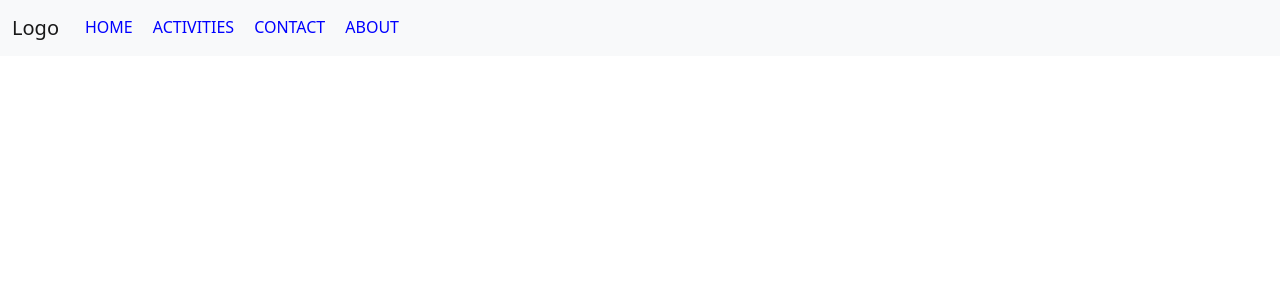
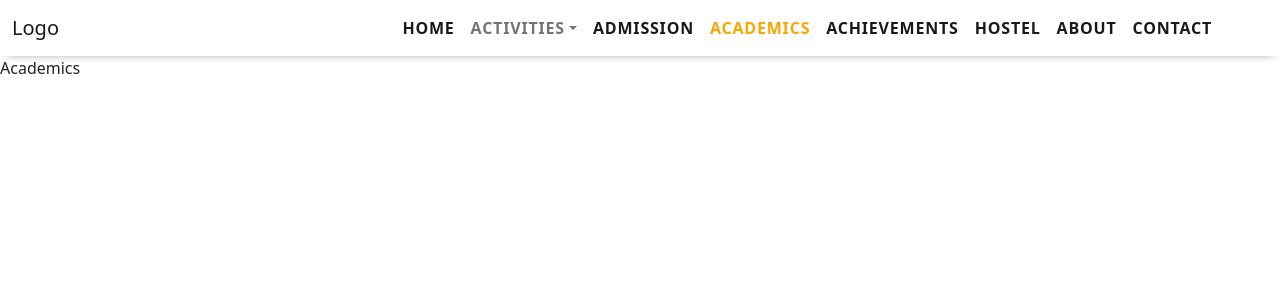
Before and after one commit to ManavJoshi111/KBV_Site, a React (Create React App) app: page /academics in a window 1280 px wide. Shown: the top 300 px of the page. Built offline with nearby package versions, Linux system fonts and the light colour scheme.

Commit message:
Add some Pages and drop down menu

```diff
--- a/src/App.js
+++ b/src/App.js
@@ -1,10 +1,16 @@
 import './CSS/App.css';
 import Navbar from './Components/Navbar';
-import { BrowserRouter as Router, Routes, Route, NavLink } from "react-router-dom";
-import Activities from './Components/Activities';
+import { BrowserRouter as Router, Routes, Route} from "react-router-dom";
+// import Activities from './Components/Activities';
 import Contact from './Components/Contact';
 import About from './Components/About';
 import Header from './Components/Header';
+import Admission from './Components/Admission';
+import Academics from './Components/Academics';
+import Achievements from './Components/Achievements';
+import Hostel from './Components/Hostel';
+import Acti_1 from './Components/Acti_1';
+import Acti_2 from './Components/Acti_2';
 
 function App() {
   return (
@@ -15,9 +21,18 @@ function App() {
     </div>
     <Routes>
         <Route exact path="/" element={<Header />} ></Route>
-        <Route exact path="/activites" element={<Activities />} ></Route>
-        <Route exact path="/contact" element={<Contact />} ></Route>
+        {/* <Route exact path="/activites" element={<Activities />} ></Route> */}
+        <Route exact path="/acti_1" element={<Acti_1/>} ></Route>
+        <Route exact path="/acti_2" element={<Acti_2/>} ></Route>
+
+
         <Route exact path="/about" element={<About />} ></Route>
+        <Route exact path="/admission" element={<Admission/>} ></Route>
+        <Route exact path="/academics" element={<Academics/>}></Route>
+        <Route exact path="/achievements" element={<Achievements/>}></Route>
+        <Route exact path="/contact" element={<Contact/>}></Route>
+        <Route exact path="/hostel" element={<Hostel/>}></Route>
+
     </Routes>
     </Router>
     </>
--- a/src/CSS/Navbar.css
+++ b/src/CSS/Navbar.css
@@ -1,32 +1,37 @@
-.nav-link {
-    display: inline-block;
-    position: relative;
-    padding-bottom: 5px;
-    transition: 0.1s;
-    color: #0000FF !important;
-    padding: 2px !important;
-    padding-bottom: 5px !important;
+nav {
+    box-shadow: 0 4px 10px -7px #777;
+  }
+
+  .logoimg{
+    height: 40px;
+  }
+
+  .nav-link {
+    text-transform: uppercase;
+    font-size: 16px;
+    letter-spacing: 0.8px;
+    font-weight: 600;
+  }
+
+  .nav-link:hover {
+    color:orange !important;
+  }
+
+  .active_class {
+    color: orange !important;
+  }
+
+.dropdown-item.active, .dropdown-item:active {
+    color: orange;
+    text-decoration: none;
+    background-color: rgb(194, 189, 180);
 }
 
-.nav-link:after {
-    content: '';
-    position: absolute;
-    width: 100%;
-    transform: scaleX(0);
-    height: 2px;
-    bottom: 0;
-    left: 0;
-    background-color: orange;
-    transform-origin: bottom right;
-    transition: transform 0.3s ease-out;
-}
-
-.nav-link:hover:after {
-    transform: scaleX(1);
-    transform-origin: bottom left;
-}
-
-.nav-link:active:after{
-    transform: scaleX(1);
-    transform-origin: bottom left;
-}
+  @media all and (min-width: 992px) {
+    .navbar .dropdown-menu-end{ right:0; left: auto;  }
+    .navbar .nav-item .dropdown-menu{  display:block; opacity: 0;  visibility: hidden; transition:.3s; margin-top:0;  }
+    .navbar .nav-item:hover .nav-link{ color:Orange;  }
+    .navbar .dropdown-menu.fade-down{ top:80%; transform: rotateX(-75deg); transform-origin: 0% 0%; }
+    .navbar .dropdown-menu.fade-up{ top:180%;  }
+    .navbar .nav-item:hover .dropdown-menu{ transition: .3s; opacity:1; visibility:visible; top:100%; transform: rotateX(0deg); }
+  }
--- /dev/null
+++ b/src/Components/Academics.jsx
@@ -0,0 +1,11 @@
+import React from 'react'
+
+const Academics = () => {
+  return (
+    <div>
+      Academics
+    </div>
+  )
+}
+
+export default Academics
--- /dev/null
+++ b/src/Components/Achievements.jsx
@@ -0,0 +1,11 @@
+import React from 'react'
+
+const Achievements = () => {
+  return (
+    <div>
+      Achievements
+    </div>
+  )
+}
+
+export default Achievements
--- /dev/null
+++ b/src/Components/Acti_1.jsx
@@ -0,0 +1,11 @@
+import React from 'react'
+
+const Acti_1 = () => {
+  return (
+    <div>
+      Activite 1
+    </div>
+  )
+}
+
+export default Acti_1
--- /dev/null
+++ b/src/Components/Acti_2.jsx
@@ -0,0 +1,11 @@
+import React from 'react'
+
+const Acti_2 = () => {
+  return (
+    <div>
+        Activiti 2
+    </div>
+  )
+}
+
+export default Acti_2
--- /dev/null
+++ b/src/Components/Admission.jsx
@@ -0,0 +1,9 @@
+import React from 'react'
+
+const Admission = () => {
+    return (
+        <div>Admission</div>
+    )
+}
+
+export default Admission;
--- /dev/null
+++ b/src/Components/Hostel.jsx
@@ -0,0 +1,11 @@
+import React from 'react'
+
+const Hostel = () => {
+  return (
+    <div>
+      Hostel
+    </div>
+  )
+}
+
+export default Hostel
--- a/src/Components/Navbar.jsx
+++ b/src/Components/Navbar.jsx
@@ -2,53 +2,110 @@ import React from 'react'
 import { NavLink } from 'react-router-dom';
 import "../CSS/Navbar.css";
 
+
 const Navbar = () => {
+//   const [Toggle, setToggle] = useState(false);
+//   console.log(Toggle);
   return (
     <>
-            <nav className="navbar navbar-expand-lg navbar-light bg-light">
+      <nav className="navbar navbar-expand-lg navbar-light ">
         <div className="container-fluid">
-                    <a className="navbar-brand" href="#">Logo</a>
-                    <button className="navbar-toggler" type="button" data-bs-toggle="collapse" data-bs-target="#navbarSupportedContent" aria-controls="navbarSupportedContent" aria-expanded="false" aria-label="Toggle navigation">
-                        <span className="navbar-toggler-icon"></span>
-                    </button>
-                    <div className="collapse navbar-collapse" id="navbarSupportedContent">
-                        <ul className="navbar-nav me-auto mb-2 mb-lg-0">
+        <NavLink className="navbar-brand" to="/">Logo</NavLink>
+          <div
+            className="collapse navbar-collapse "
+            id="navbarSupportedContent"
+          >
+            <ul className="navbar-nav ms-auto me-5">
               <li className="nav-item">
                 <NavLink
                   className={({ isActive }) =>
-                                        "nav-link  text-uppercase active mx-2" + (isActive ? " active_class" : "")
+                    "nav-link active" + (isActive ? " active_class" : "")
                   }
                   to="/"
                 >
                   Home
                 </NavLink>
               </li>
+              {/*}
               <li className="nav-item">
                 <NavLink
                   className={({ isActive }) =>
-                                        "nav-link text-uppercase active mx-2" +
-                                        (isActive ? " active_class" : "")}
+                    "nav-link active" +
+                    (isActive ? " active_class" : "")
+
+                  }
                   aria-current="page"
                   to="/activites"
                 >
                   Activities
                 </NavLink>
+              </li>*/}
+
+
+              <li className="nav-item dropdown">
+			<NavLink className="nav-link dropdown-toggle "  to="/" data-bs-toggle="dropdown">Activities</NavLink>
+		    <ul className="dropdown-menu fade-up">
+			  <li><NavLink className="dropdown-item " to="/acti_1">Acti_1</NavLink></li>
+			  <li><NavLink className="dropdown-item " to="/acti_2">Acti_2</NavLink></li>
+
+			  <li><NavLink className="dropdown-item " to="/">No Page</NavLink></li>
+        <li><NavLink className="dropdown-item " to="/">No Page</NavLink></li>
+			  <li><NavLink className="dropdown-item " to="/">No Page</NavLink></li>
+		    </ul>
 		</li>
+
               <li className="nav-item">
                 <NavLink
                   className={({ isActive }) =>
-                                        "nav-link text-uppercase active mx-2" +
-                                        (isActive ? " active_class" : "")}
+                    "nav-link active" +
+                    (isActive ? " active_class" : "")
+                  }
                   aria-current="page"
-                                    to="/contact"
+                  to="/Admission"
                 >
-                                    Contact
+                  Admission
                 </NavLink>
               </li>
               <li className="nav-item">
                 <NavLink
                   className={({ isActive }) =>
-                                        "nav-link text-uppercase active mx-2" +
+                    "nav-link active" +
+                    (isActive ? " active_class" : "")
+                  }
+                  aria-current="page"
+                  to="/Academics"
+                >
+                  Academics
+                </NavLink>
+              </li>
+              <li className="nav-item">
+                <NavLink
+                  className={({ isActive }) =>
+                    "nav-link active" +
+                    (isActive ? " active_class" : "")
+                  }
+                  aria-current="page"
+                  to="/achievements"
+                >
+                  Achievements
+                </NavLink>
+              </li>
+              <li className="nav-item">
+                <NavLink
+                  className={({ isActive }) =>
+                    "nav-link active" +
+                    (isActive ? " active_class" : "")
+                  }
+                  aria-current="page"
+                  to="/hostel"
+                >
+                  Hostel
+                </NavLink>
+              </li>
+              <li className="nav-item">
+                <NavLink
+                  className={({ isActive }) =>
+                    "nav-link active" +
                     (isActive ? " active_class" : "")
                   }
                   aria-current="page"
@@ -57,12 +114,25 @@ const Navbar = () => {
                   About
                 </NavLink>
               </li>
+              <li className="nav-item">
+                <NavLink
+                  className={({ isActive }) =>
+                    "nav-link active" +
+                    (isActive ? " active_class" : "")
+                  }
+                  aria-current="page"
+                  to="/contact"
+                >
+                  contact
+                </NavLink>
+              </li>
             </ul>
           </div>
         </div>
       </nav>
+
     </>
-    )
-}
+  );
+};
 
 export default Navbar;
```
Also changed, not shown: public/index.html (line endings or trailing spaces). Lines whose indentation alone changed are shown as unchanged.
